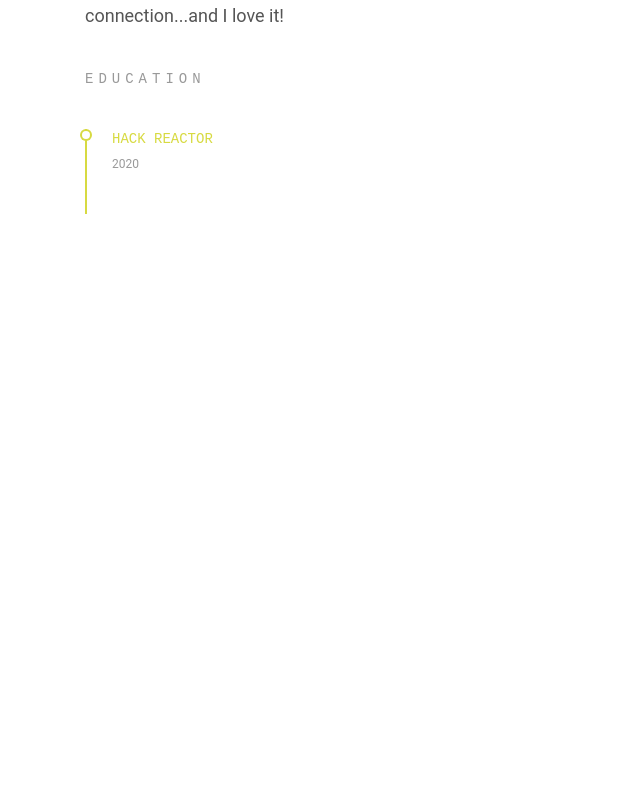
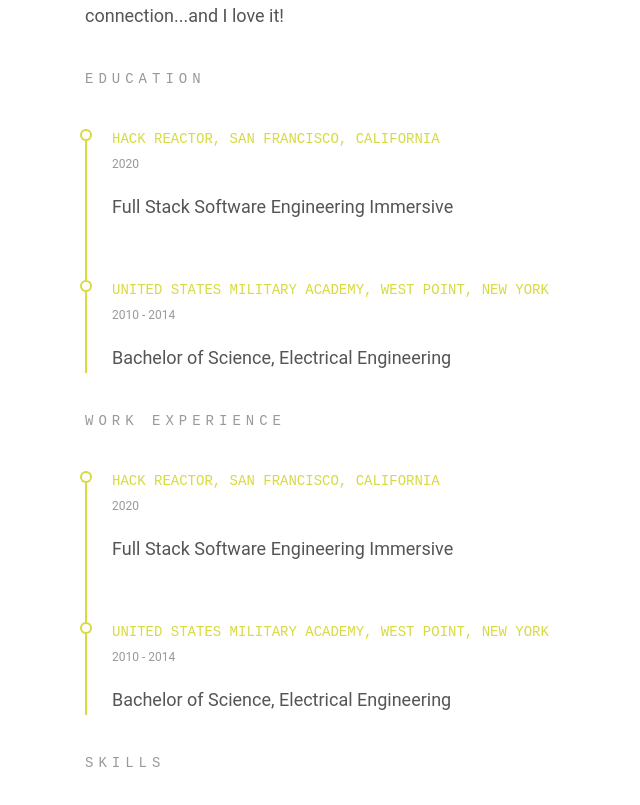
Before and after one commit to patriot898/Folio, a React app: page / in a window 1280 px wide. Shown: the part 980-1785 px from the top of the page, without its empty margins (0-640 px from the left). Before the commit the page ends 1254 px from the top, so only its background shows below. Built offline with nearby package versions, Linux system fonts and the light colour scheme; the HTML template or start-up script is replaced by a standard one.

Commit message:
Create Template for SkillsBox Component

```diff
--- a/client/src/sections/Resume.jsx
+++ b/client/src/sections/Resume.jsx
@@ -14,13 +14,32 @@ export default function Resume() {
         with just a laptop and an internet connection...and I love it!
       </p>
       <div className="resume-container">
+        {/* Education */}
         <h3 className="title-text small-title">Education</h3>
         <div className="resume-block">
-          <p className="resume-entry-title">Hack Reactor</p>
+          <p className="resume-entry-title">Hack Reactor, San Francisco, California</p>
           <p className="resume-entry-date">2020</p>
-
-
+          <p>Full Stack Software Engineering Immersive</p>
         </div>
+        <div className="resume-block last-block">
+          <p className="resume-entry-title">United States Military Academy, West Point, New York</p>
+          <p className="resume-entry-date">2010 - 2014</p>
+          <p>Bachelor of Science, Electrical Engineering</p>
+        </div>
+        {/* Work Experience */}
+        <h3 className="title-text small-title">Work Experience</h3>
+        <div className="resume-block">
+          <p className="resume-entry-title">Hack Reactor, San Francisco, California</p>
+          <p className="resume-entry-date">2020</p>
+          <p>Full Stack Software Engineering Immersive</p>
+        </div>
+        <div className="resume-block last-block">
+          <p className="resume-entry-title">United States Military Academy, West Point, New York</p>
+          <p className="resume-entry-date">2010 - 2014</p>
+          <p>Bachelor of Science, Electrical Engineering</p>
+        </div>
+        {/* Skills */}
+        <h3 className="title-text small-title">Skills</h3>
 
       </div>
 
--- a/client/src/styles.css
+++ b/client/src/styles.css
@@ -29,13 +29,14 @@ body {
   }
 }
 
-@media (min-width: 768px) and (max-width: 991px) {
+@media (min-width: 800px) and (max-width: 991px) {
   .container {
-    max-width: 720px;
+    max-width: 800px;
   }
+
 }
 
-@media (min-width: 576px) and (max-width: 767px) {
+@media (min-width: 576px) and (max-width: 799px) {
   .container {
     max-width: 540px;
   }
@@ -202,6 +203,16 @@ p {
 
 }
 
+.last-block {
+  padding-bottom: 0px;
+}
+
 hr {
   margin: 0;
 }
+
+.skill-column {
+  border: thin solid black;
+  float: left;
+
+}
```
Also changed, not shown: client/src/components/SkillsBox.jsx (added, +26 -0 lines).
